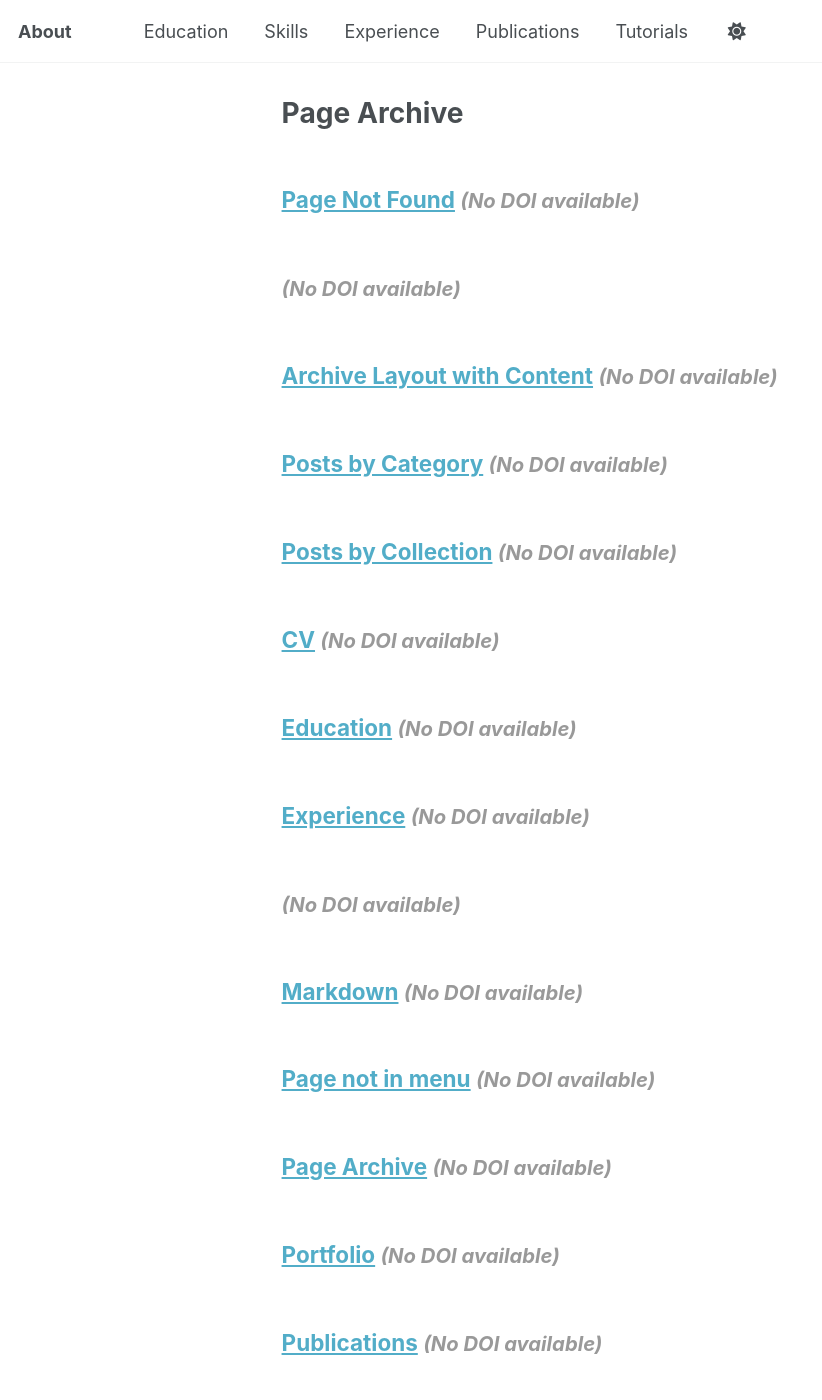
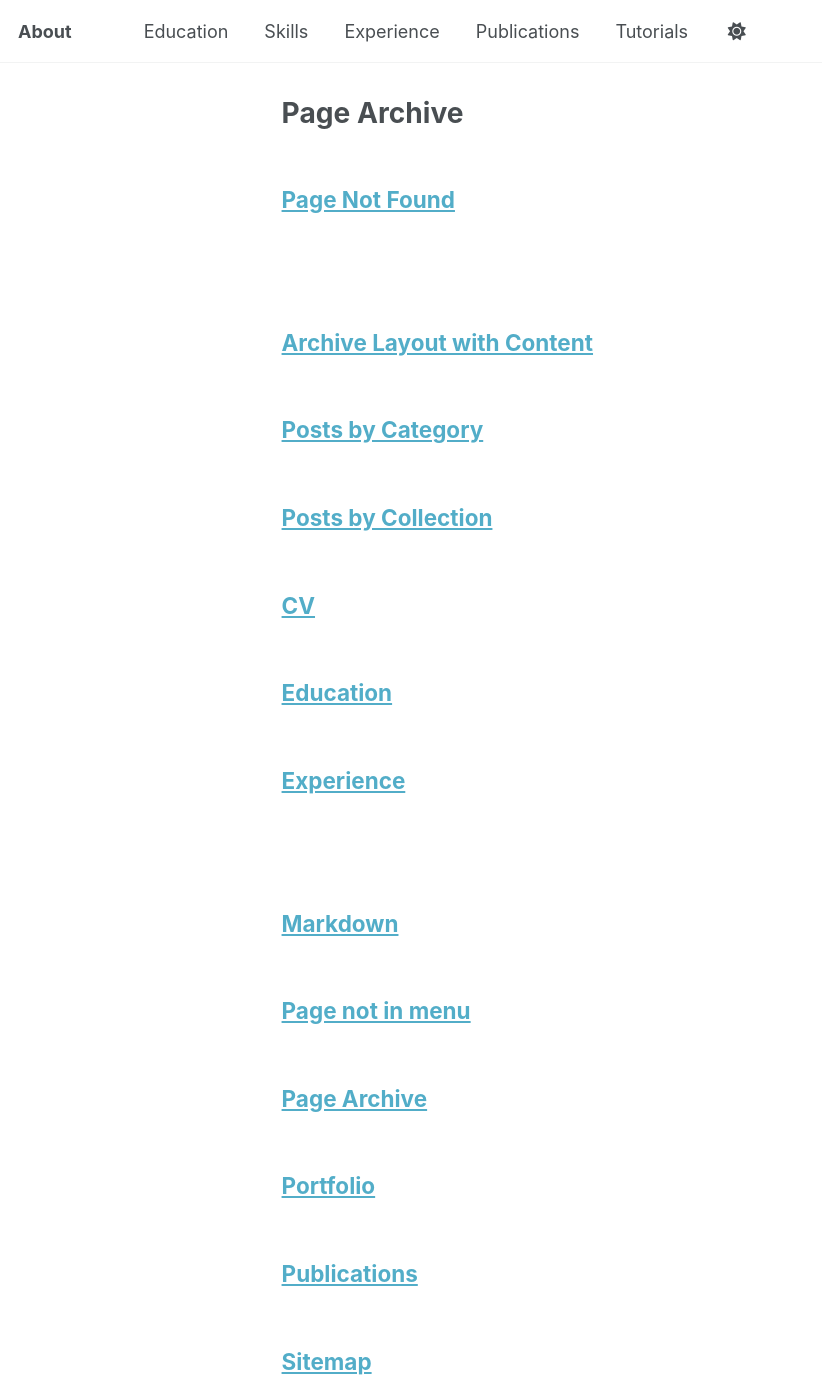
Before and after one commit to BioDebojyoti/BioDebojyoti.github.io, a Jekyll site: the page built from _pages/page-archive.html, in a window 1280 px wide and 1400 px high. Shown: the whole window, without its empty margins (0-822 px from the left). Built offline with Jekyll 4.4.1, drawn with Linux system fonts in a browser that asks for light colours; some of the changed text lies outside the part shown.

Commit message:
fixed DOI appearing in experience and tutorial titles bug

```diff
--- a/_includes/archive-single.html
+++ b/_includes/archive-single.html
@@ -34,10 +34,12 @@
           <a href="{{ base_path }}{{ post.url }}" rel="permalink">{{ title }}</a>
         {% endif %}
 
-        {% if post.doi %}
+        {% if post.collection == 'publications' and post.doi %}
           <span id="citation-count-{{ post.doi | slugify }}"></span>
         {% else %}
-          <span class="no-doi">(No DOI available)</span>
+          {% if post.collection == 'publications' %}
+            <span class="no-doi">(No DOI available)</span>
+          {% endif %}
         {% endif %}
       </h2>
 
```
